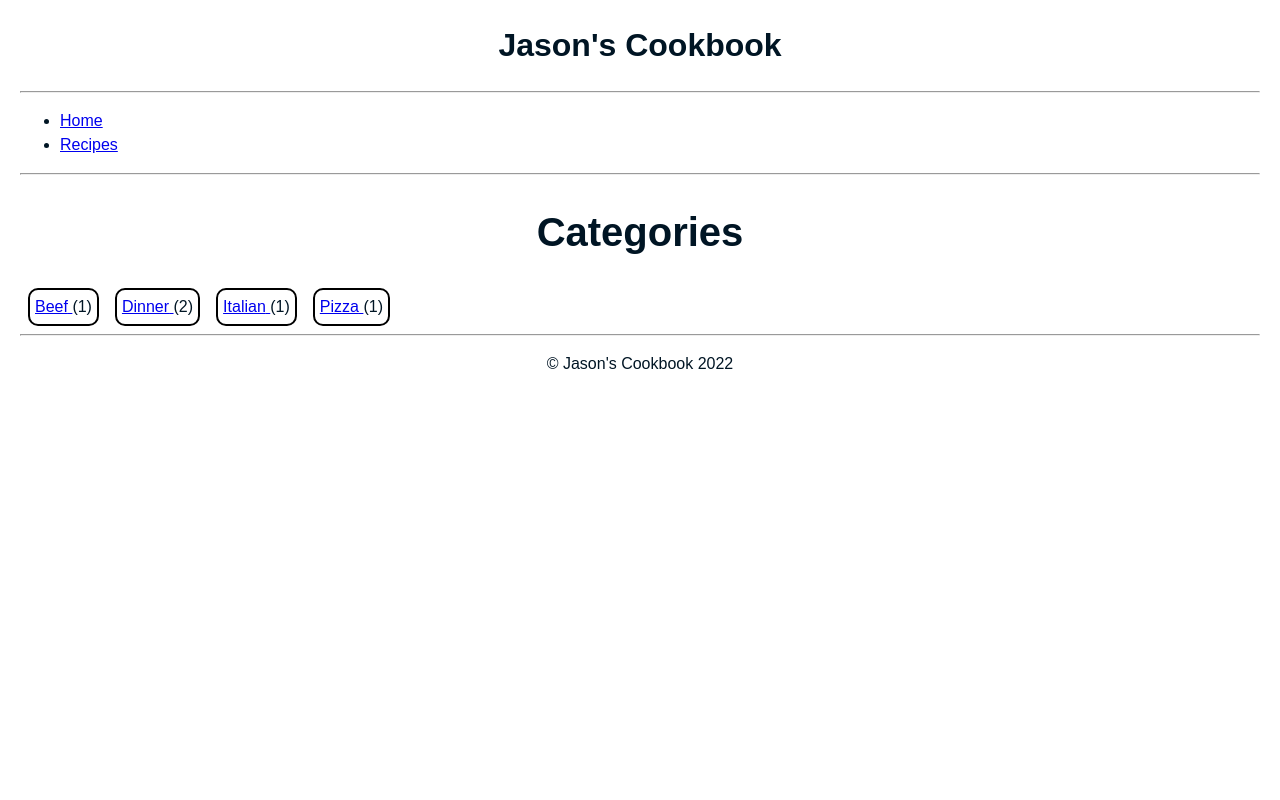
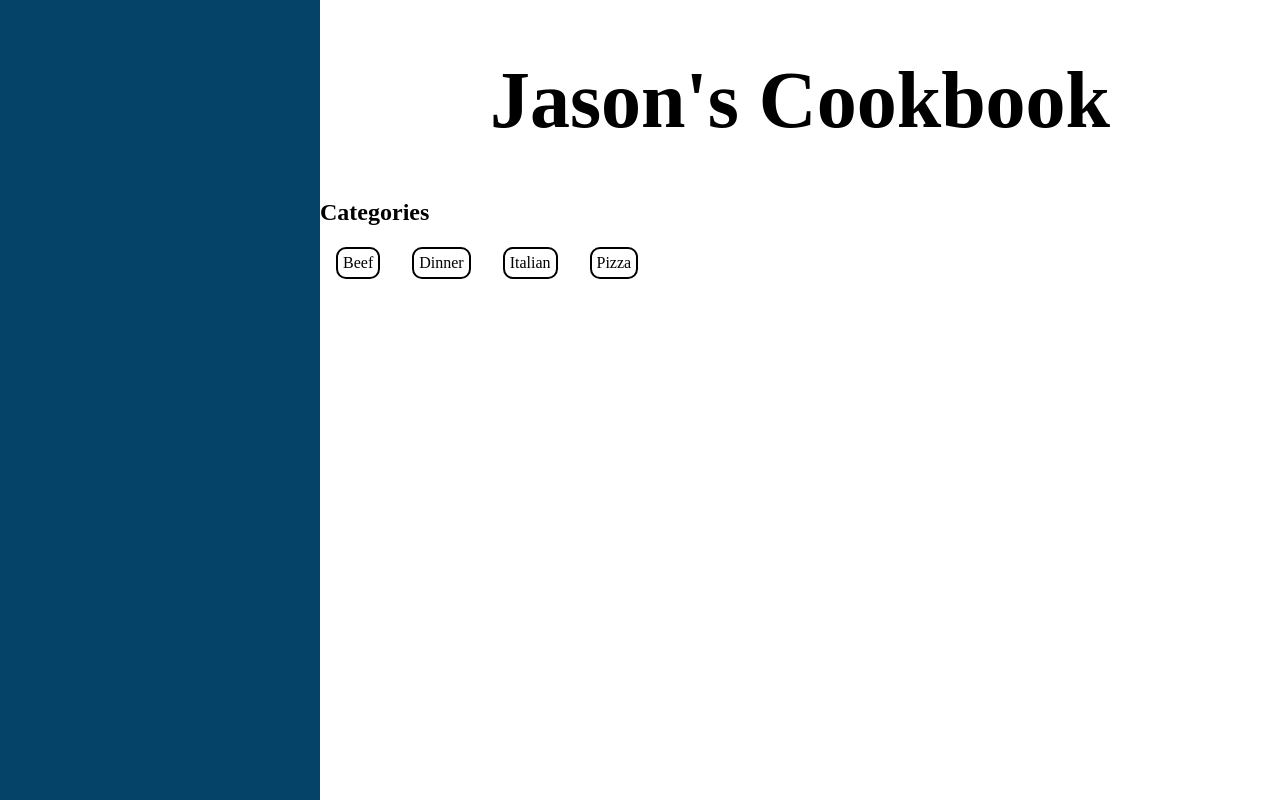
Before and after one commit to jarossnd/jason-cooking-old, a Gatsby site: page / in a window 1280 px wide. Built offline with nearby package versions, Linux system fonts and the light colour scheme; Gatsby itself is replaced by a stand-in of ours.

Commit message:
Started adding a sidebar

```diff
--- a/src/components/Footer.js
+++ b/src/components/Footer.js
@@ -16,7 +16,7 @@ export default function Footer() {
         <FooterStyles>
     <footer>
         <hr />
-        <p>&copy; Jason's Cookbook {new Date().getFullYear()}</p>
+        <p>&copy; {new Date().getFullYear()} - Jason's Cookbook</p>
     </footer>
         </FooterStyles>
 
--- a/src/components/Layout.js
+++ b/src/components/Layout.js
@@ -6,18 +6,40 @@ import 'normalize.css';
 import GlobalStyles from '../styles/GlobalStyles';
 
 const ContentStyles = styled.div`
+position: relative;
+width: 75%;
+float: right;
+height: 100vh;
+
 h1 {
     text-align: center;
     font-size: 5rem;
     color: var(--black);
 }`;
 
+const SideBarStyles = styled.div`
+position: fixed;
+background: rgb(5, 68, 104);
+width: 25%;
+height: 100%;
+top: 0;
+left: 0;
+padding: 20px 0;
+transition: all 0.5s ease;
+
+`;
+
+const WrapperStyles = styled.div`
+position: relative;
+width: 75%;
+float: right;
+height: 100vh;
+`;
+
 export default function Layout({ children }) {
     return <div>
-        <GlobalStyles />
-        <h1>Jason's Cookbook</h1>
-        <Nav />
-        <ContentStyles>{children}</ContentStyles>
-        <Footer />
+        <SideBarStyles>
+        </SideBarStyles>
+        <ContentStyles><h1>Jason's Cookbook</h1>{children}</ContentStyles>
     </div>
 }
--- a/src/pages/index.js
+++ b/src/pages/index.js
@@ -9,8 +9,10 @@ import styled from 'styled-components';
 import SEO from '../components/seo';
 
 const HomeStyles = styled.div`
+
   .menu {
     display: flex;
+    flex-direction: row;
     list-style-type: none;
     margin: 0;
     padding: 0;
@@ -22,6 +24,11 @@ const HomeStyles = styled.div`
     border: 2px solid black;
     border-radius: 10px;
     padding: 5px;
+  }
+
+  .menu a {
+    text-decoration: none;
+    color: var(--black);
   }
 
 `;
@@ -38,15 +45,14 @@ const HomePage = ({
     <SEO title="Jason's Cookbook" />
     <div className="item1">
       <HomeStyles>
-        <h1>Categories</h1>
+        <h2>Categories</h2>
         <div className="container">
         <ul className="menu">
             {group.map((tag) => (
               <li key={tag.fieldValue}>
                 <Link to={`/topics/${kebabCase(tag.fieldValue)}/`}>
-                  {tag.fieldValue}{' '}
+                  {tag.fieldValue}
                 </Link>
-                ({tag.totalCount})
               </li>
             ))}
           </ul>
--- a/src/styles/GlobalStyles.js
+++ b/src/styles/GlobalStyles.js
@@ -28,26 +28,6 @@ const GlobalStyles = createGlobalStyle`
         text-align: center;
     }
 
-    /* Scrollbar Style */
-
-    body::-webkit-scrollbar {
-        width: 16px;
-    }
-
-    html {
-        scrollbar-width: thin;
-        scrollbar-color: var(--red) var(--black);
-    }
-
-    body::-webkit-scrollbar-track {
-        background: var(--orange);
-    }
-
-    body::-webkit-scrollbar-thumb {
-        background-color: var(--red) ;
-        border-radius: 6px;
-        border: 3px solid var(--black);
-    }
     @media screen and (max-width: 760px) {
         body {
             padding-right: 10px;
```
